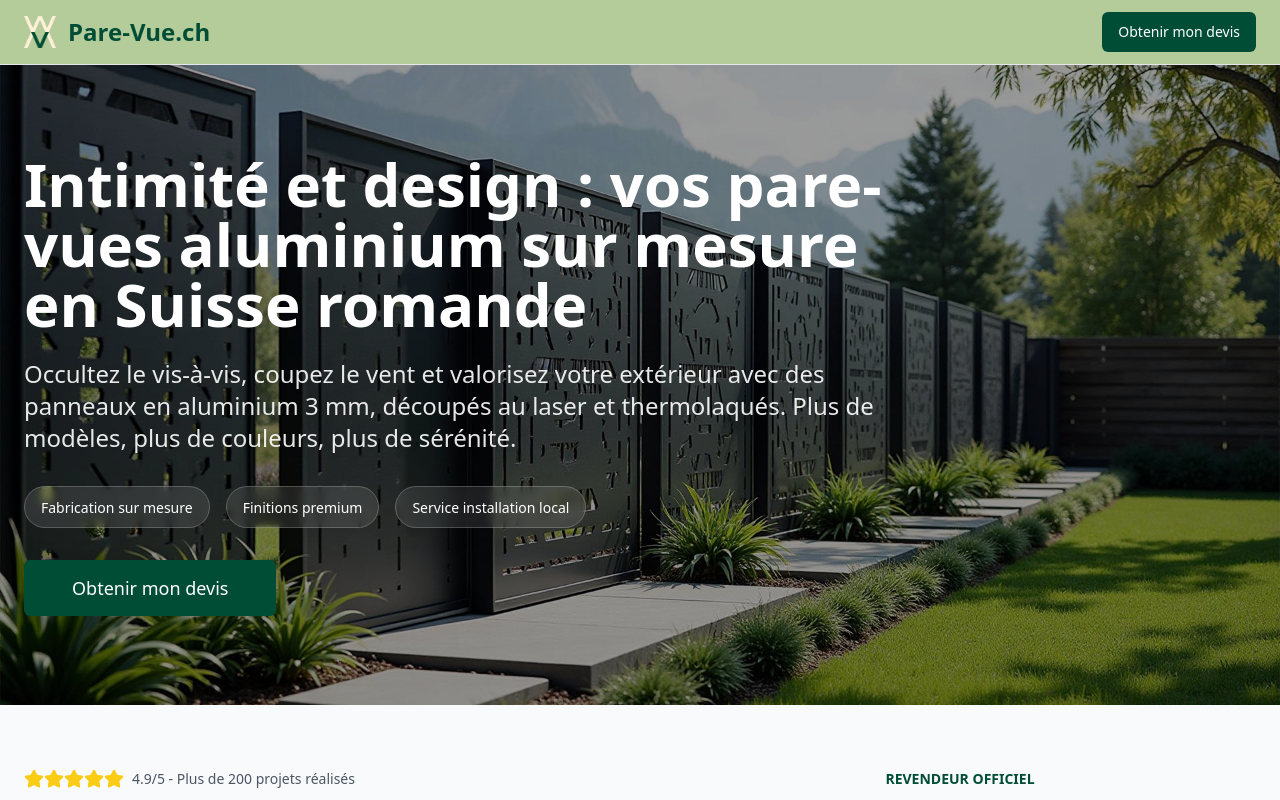
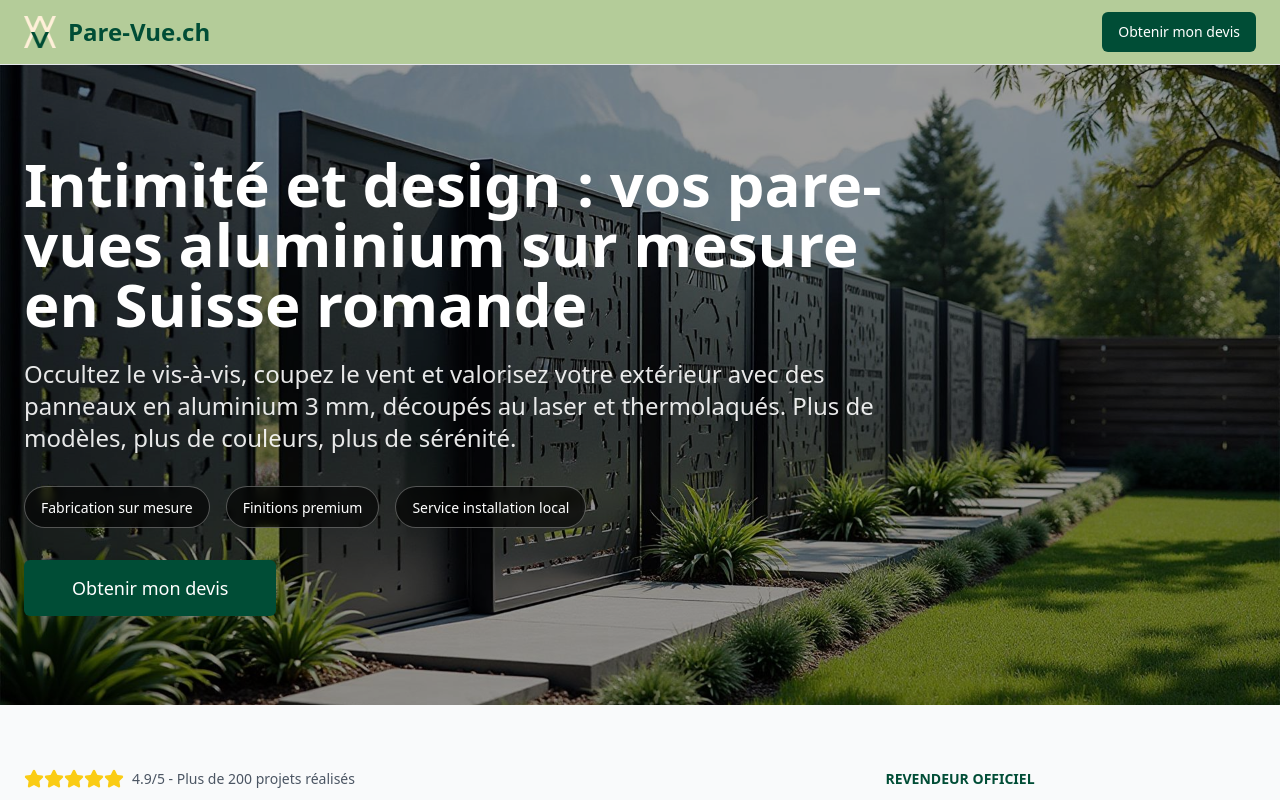
Before and after one commit to Valais-Web/parevuech-landing-page, a React (Vite) app: page / in a window 1280 px wide. Shown: the top 800 px of the page. Built offline with nearby package versions, Linux system fonts and the light colour scheme; the HTML template or start-up script is replaced by a standard one.

Commit message:
Refactor Hero Section

```diff
--- a/src/components/Hero.tsx
+++ b/src/components/Hero.tsx
@@ -30,13 +30,13 @@ const Hero = () => {
           </p>
 
           <div className="flex flex-wrap gap-4 mb-8">
-            <div className="bg-white/10 backdrop-blur-sm text-white px-4 py-2 rounded-full border border-white/20">
+            <div className="bg-black/60 backdrop-blur-sm text-white px-4 py-2 rounded-full border border-white/30">
               <span className="text-sm font-medium">Fabrication sur mesure</span>
             </div>
-            <div className="bg-white/10 backdrop-blur-sm text-white px-4 py-2 rounded-full border border-white/20">
+            <div className="bg-black/60 backdrop-blur-sm text-white px-4 py-2 rounded-full border border-white/30">
               <span className="text-sm font-medium">Finitions premium</span>
             </div>
-            <div className="bg-white/10 backdrop-blur-sm text-white px-4 py-2 rounded-full border border-white/20">
+            <div className="bg-black/60 backdrop-blur-sm text-white px-4 py-2 rounded-full border border-white/30">
               <span className="text-sm font-medium">Service installation local</span>
             </div>
           </div>
```
